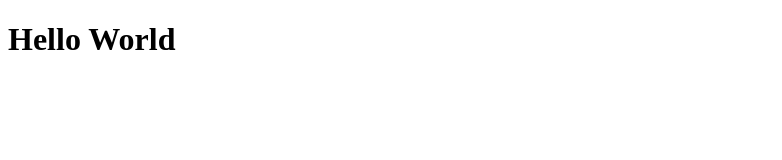
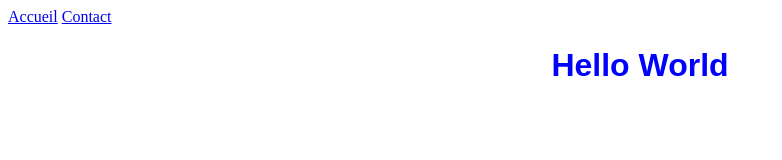
Before and after one commit to Sqdslok/CCM, a plain HTML site: page index.html in a window 1280 px wide. Shown: the whole page, without its empty margins (0-782 px from the left). Drawn offline with Linux system fonts and the light colour scheme.

Commit message:
Add contact link to navigation menu

```diff
--- a/index.html
+++ b/index.html
@@ -1,10 +1,18 @@
 <!DOCTYPE html>
-<html>
+<html lang="fr">
 <head>
   <meta charset="UTF-8">
   <title>Hello World</title>
+  <link rel="stylesheet" href="css/ligne.css">
 </head>
 <body>
+
+  <nav>
+    <a href="index.html">Accueil</a>
+    <a href="contact.html">Contact</a>
+  </nav>
+
   <h1>Hello World</h1>
+
 </body>
 </html>
```
